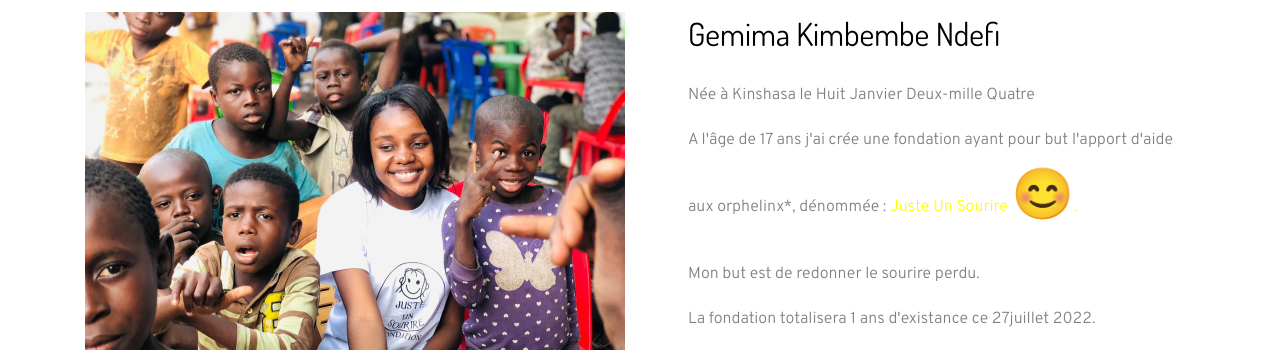
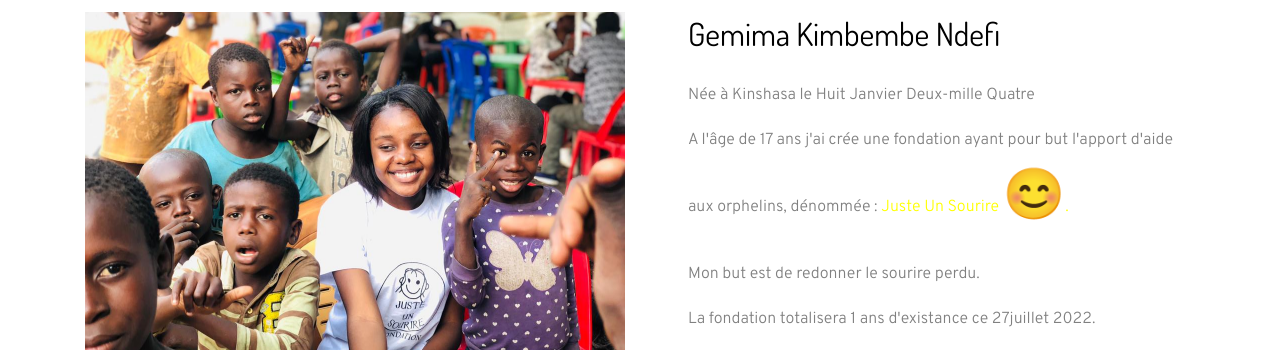
Before and after one commit to kilerbps/juste_un_sourire, a plain HTML site: page about.html in a window 1280 px wide. Shown: the part 800-1152 px from the top of the page. Drawn offline with Linux system fonts and the light colour scheme; some packages are replaced by stand-ins of ours; no server answers; files whose address does not match are found by name.

Commit message:
Update about.html

```diff
--- a/about.html
+++ b/about.html
@@ -71,7 +71,7 @@
                 <div class="col-md-6 pl-md-5 ftco-animate">
                     <h2 class="mb-4">Gemima Kimbembe Ndefi</h2>
                     <p>Née à Kinshasa le Huit Janvier Deux-mille Quatre</p>
-                    <p>A l'âge de 17 ans j'ai crée une fondation ayant pour but l'apport d'aide aux orphelinx*, dénommée : <span style="color: yellow;">Juste Un Sourire <span style="font-size: 50px;">&#128522;</span>.</span>
+                    <p>A l'âge de 17 ans j'ai crée une fondation ayant pour but l'apport d'aide aux orphelins, dénommée : <span style="color: yellow;">Juste Un Sourire <span style="font-size: 50px;">&#128522;</span>.</span>
                     </p>
                     <p>Mon but est de redonner le sourire perdu. </p>
                     <p>La fondation totalisera 1 ans d'existance ce 27juillet 2022.</p>
```
